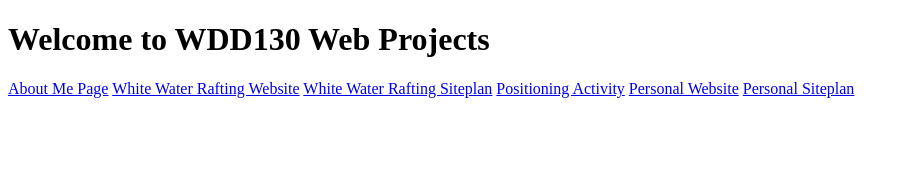
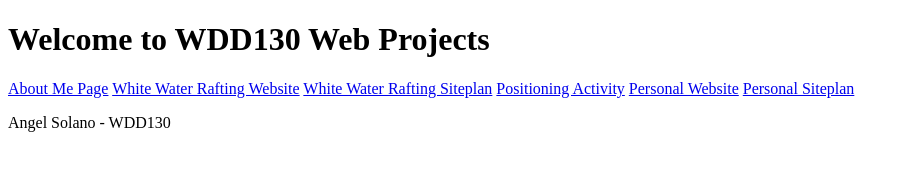
Before and after one commit to asolharo/WDD-130, a plain HTML site: page index.html in a window 1280 px wide. Shown: the whole page, without its empty margins (0-909 px from the left). Drawn offline with Linux system fonts and the light colour scheme.

Commit message:
Added a paragraph to the home page

```diff
--- a/index.html
+++ b/index.html
@@ -14,5 +14,7 @@
       <a href="#">Personal Website</a>
       <a href="#">Personal Siteplan</a>
     </nav>
+
+    <p>Angel Solano - WDD130</p>
 </body>
 </html>
```
